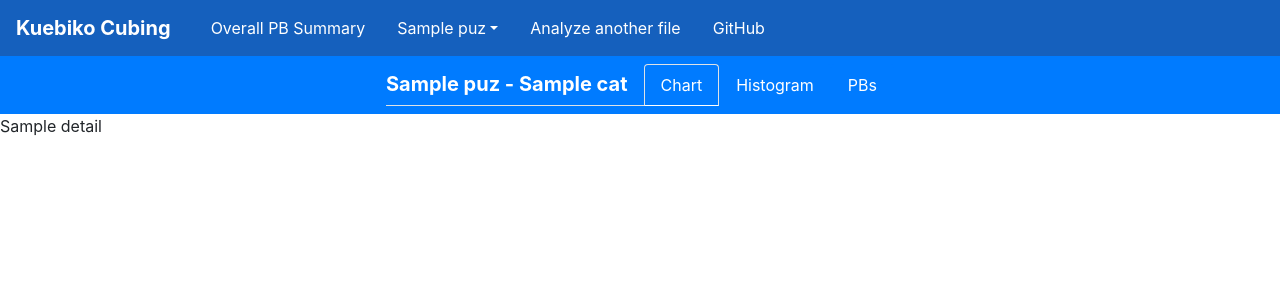
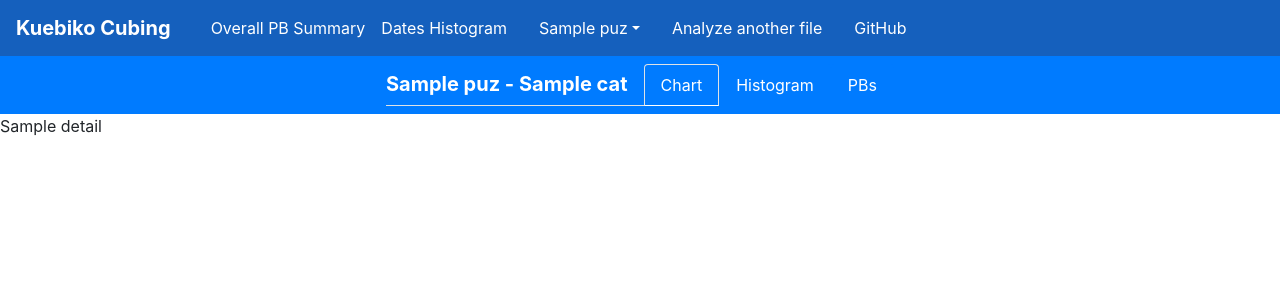
Before and after one commit to tussosedan/kuebiko-cubing, a Flask app: template templates/data.html in a window 1280 px wide. Shown: the top 300 px of the page. Run offline with Flask 2, Linux system fonts and the light colour scheme; the template is opened without the code that fills it: most values are stand-ins (such as "Sample title", 1, 10 or a date in 2020); some libraries are stand-ins or nearby versions.

Commit message:
add dates histograms

```diff
--- a/app.py
+++ b/app.py
@@ -42,9 +42,9 @@ def index():
             return redirect(request.url)
         if file and allowed_file(file.filename):
             try:
-                solves_details, overall_pbs, timer_type, datalen = process_data(file)
+                solves_details, overall_pbs, solves_by_dates, timer_type, datalen = process_data(file)
                 return render_template("data.html", solves_details=solves_details, overall_pbs=overall_pbs,
-                                       timer_type=timer_type, datalen=datalen)
+                                       solves_by_dates=solves_by_dates, timer_type=timer_type, datalen=datalen)
             except NotImplementedError:
                 flash(Markup('Looks like this file type is not supported yet. '
                              'Please open an issue on the '
--- a/templates/data.html
+++ b/templates/data.html
@@ -24,6 +24,14 @@
                                     class="nav-link text-white"
                                     aria-selected="true">Overall PB Summary</a>
             </li>
+
+            {% if solves_by_dates %}
+            <li class="nav-item"><a id="dates-histogram-tab" href="#dates-histogram" aria-controls="dates-histogram"
+                                    role="tab" data-toggle="tab"
+                                    class="nav-link text-white"
+                                    aria-selected="true">Dates Histogram</a>
+            </li>
+            {% endif %}
 
             <li class="nav-item"><a href="#" class="nav-link"></a>
             </li>
@@ -92,6 +100,41 @@
             text-center", justify="center", na_rep='--') | safe }}
         </div>
     </div>
+
+    {% if solves_by_dates %}
+    <div role="tabpanel" class="tab-pane fade"
+         id="dates-histogram"
+         aria-labelledby="dates-histogram-tab">
+
+        <nav class="navbar navbar-expand-lg navbar-dark bg-primary justify-content-center inner-navbar"
+             id="inner-navbar-dates-histogram">
+            <ul class="nav nav-tabs" role="tablist">
+                <li class="navbar-brand"><b>Dates Histogram by</b></li>
+
+                {% for group_name, plot in solves_by_dates.items() %}
+                <li class="nav-item"><a id="dates-histogram-{{ group_name }}-plot-tab"
+                                        href="#dates-histogram-{{ group_name }}-plot"
+                                        aria-controls="dates-histogram-{{ group_name }}-plot"
+                                        role="tab" data-toggle="tab"
+                                        class="nav-link text-white bg-primary
+                                                {% if loop.index == 2 %} active {% endif %}"
+                                        aria-selected="true">{{ group_name }}</a>
+                </li>
+                {% endfor %}
+            </ul>
+        </nav>
+
+        <div class="tab-content">
+            {% for group_name, plot in solves_by_dates.items() %}
+            <div role="tabpanel" class="tab-pane fade {% if loop.index == 2 %} show active {% endif %}"
+                 id="dates-histogram-{{ group_name }}-plot"
+                 aria-labelledby="dates-histogram-{{ group_name }}-plot-tab">
+                {{ plot | safe }}
+            </div>
+            {% endfor %}
+        </div>
+    </div>
+    {% endif %}
 
     {% for puz,cats in solves_details.items() %}
     {% set outerloop = loop %}
```
Also changed, not shown: backend.py (+69 -10 lines).
